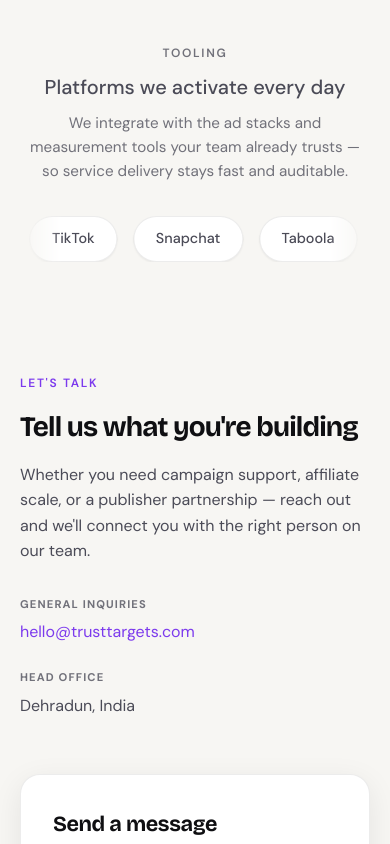
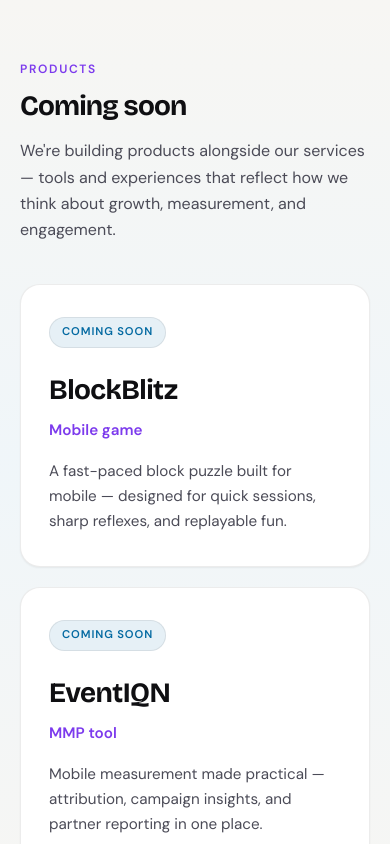
Before and after one commit to aaykmr/SecureTarget, a React (Vite) app in the folder site/: page / in a window 390 px wide. Shown: the part 5140-5984 px from the top of the page. Built offline with nearby package versions, Linux system fonts and the light colour scheme.

Commit message:
products

```diff
--- a/site/src/App.tsx
+++ b/site/src/App.tsx
@@ -4,7 +4,7 @@ import { About } from "./components/About";
 import { Services } from "./components/Services";
 import { Advertisers } from "./components/Advertisers";
 import { Publishers } from "./components/Publishers";
-import { Integrations } from "./components/Integrations";
+import { Products } from "./components/Products";
 import { Contact } from "./components/Contact";
 import { Footer } from "./components/Footer";
 
@@ -18,7 +18,7 @@ export default function App() {
         <Services />
         <Advertisers />
         <Publishers />
-        <Integrations />
+        <Products />
         <Contact />
       </main>
       <Footer />
--- a/site/src/components/Footer.tsx
+++ b/site/src/components/Footer.tsx
@@ -15,6 +15,7 @@ export function Footer() {
           <a href="#services">Services</a>
           <a href="#advertisers">Brands</a>
           <a href="#publishers">Partners</a>
+          <a href="#products">Products</a>
           <a href="#contact">Contact</a>
         </nav>
         <p className={styles.copy}>
--- a/site/src/components/Navbar.tsx
+++ b/site/src/components/Navbar.tsx
@@ -8,6 +8,7 @@ const LINKS = [
   { href: "#services", label: "Services" },
   { href: "#advertisers", label: "For brands" },
   { href: "#publishers", label: "For partners" },
+  { href: "#products", label: "Products" },
   { href: "#contact", label: "Contact" },
 ] as const;
 
--- /dev/null
+++ b/site/src/components/Products.module.scss
@@ -0,0 +1,104 @@
+.section {
+  padding: clamp(4rem, 10vw, 7rem) var(--gutter);
+  background: linear-gradient(180deg, transparent, color-mix(in srgb, var(--accent-cyan) 6%, #fff) 50%, transparent);
+}
+
+.container {
+  max-width: var(--container);
+  margin: 0 auto;
+}
+
+.header {
+  max-width: 36rem;
+  margin-bottom: 2.5rem;
+}
+
+.eyebrow {
+  margin: 0 0 0.75rem;
+  font-size: 0.75rem;
+  font-weight: 600;
+  letter-spacing: 0.14em;
+  text-transform: uppercase;
+  color: var(--accent-bright);
+}
+
+.title {
+  margin: 0;
+  font-family: var(--font-display);
+  font-size: clamp(1.75rem, 3.5vw, 2.5rem);
+  font-weight: 700;
+  line-height: 1.12;
+  letter-spacing: -0.03em;
+}
+
+.intro {
+  margin: 1rem 0 0;
+  font-size: 1rem;
+  line-height: 1.65;
+  color: var(--text-muted);
+}
+
+.grid {
+  display: grid;
+  grid-template-columns: repeat(2, 1fr);
+  gap: 1.25rem;
+}
+
+@media (max-width: 768px) {
+  .grid {
+    grid-template-columns: 1fr;
+  }
+}
+
+.card {
+  position: relative;
+  padding: 2rem 1.75rem;
+  border-radius: var(--radius-lg);
+  border: 1px solid var(--border);
+  background: var(--bg-card);
+  box-shadow: var(--shadow-sm);
+  transition:
+    border-color 0.2s ease,
+    transform 0.2s ease;
+
+  &:hover {
+    border-color: color-mix(in srgb, var(--accent) 40%, transparent);
+    transform: translateY(-4px);
+  }
+}
+
+.badge {
+  display: inline-block;
+  margin-bottom: 1.25rem;
+  padding: 0.35rem 0.75rem;
+  border-radius: 999px;
+  border: 1px solid var(--border);
+  background: color-mix(in srgb, var(--accent-cyan) 10%, #fff);
+  font-size: 0.7rem;
+  font-weight: 600;
+  letter-spacing: 0.08em;
+  text-transform: uppercase;
+  color: var(--accent-cyan);
+}
+
+.cardTitle {
+  margin: 0 0 0.35rem;
+  font-family: var(--font-display);
+  font-size: 1.75rem;
+  font-weight: 700;
+  letter-spacing: -0.02em;
+}
+
+.tagline {
+  margin: 0 0 1rem;
+  font-size: 0.95rem;
+  font-weight: 600;
+  color: var(--accent-bright);
+}
+
+.description {
+  margin: 0;
+  font-size: 0.95rem;
+  line-height: 1.65;
+  color: var(--text-muted);
+}
--- /dev/null
+++ b/site/src/components/Products.tsx
@@ -0,0 +1,45 @@
+import styles from "./Products.module.scss";
+
+const PRODUCTS = [
+  {
+    name: "BlockBlitz",
+    tagline: "Mobile game",
+    description:
+      "A fast-paced block puzzle built for mobile — designed for quick sessions, sharp reflexes, and replayable fun.",
+  },
+  {
+    name: "EventIQN",
+    tagline: "MMP tool",
+    description:
+      "Mobile measurement made practical — attribution, campaign insights, and partner reporting in one place.",
+  },
+] as const;
+
+export function Products() {
+  return (
+    <section id="products" className={styles.section}>
+      <div className={styles.container}>
+        <div className={styles.header}>
+          <p className={styles.eyebrow}>Products</p>
+          <h2 className={styles.title}>Coming soon</h2>
+          <p className={styles.intro}>
+            We&apos;re building products alongside our services — tools and
+            experiences that reflect how we think about growth, measurement, and
+            engagement.
+          </p>
+        </div>
+
+        <div className={styles.grid}>
+          {PRODUCTS.map((product) => (
+            <article key={product.name} className={styles.card}>
+              <span className={styles.badge}>Coming soon</span>
+              <h3 className={styles.cardTitle}>{product.name}</h3>
+              <p className={styles.tagline}>{product.tagline}</p>
+              <p className={styles.description}>{product.description}</p>
+            </article>
+          ))}
+        </div>
+      </div>
+    </section>
+  );
+}
```
Also changed, not shown: 1 other file (tests, documents, lock files or other folders).
